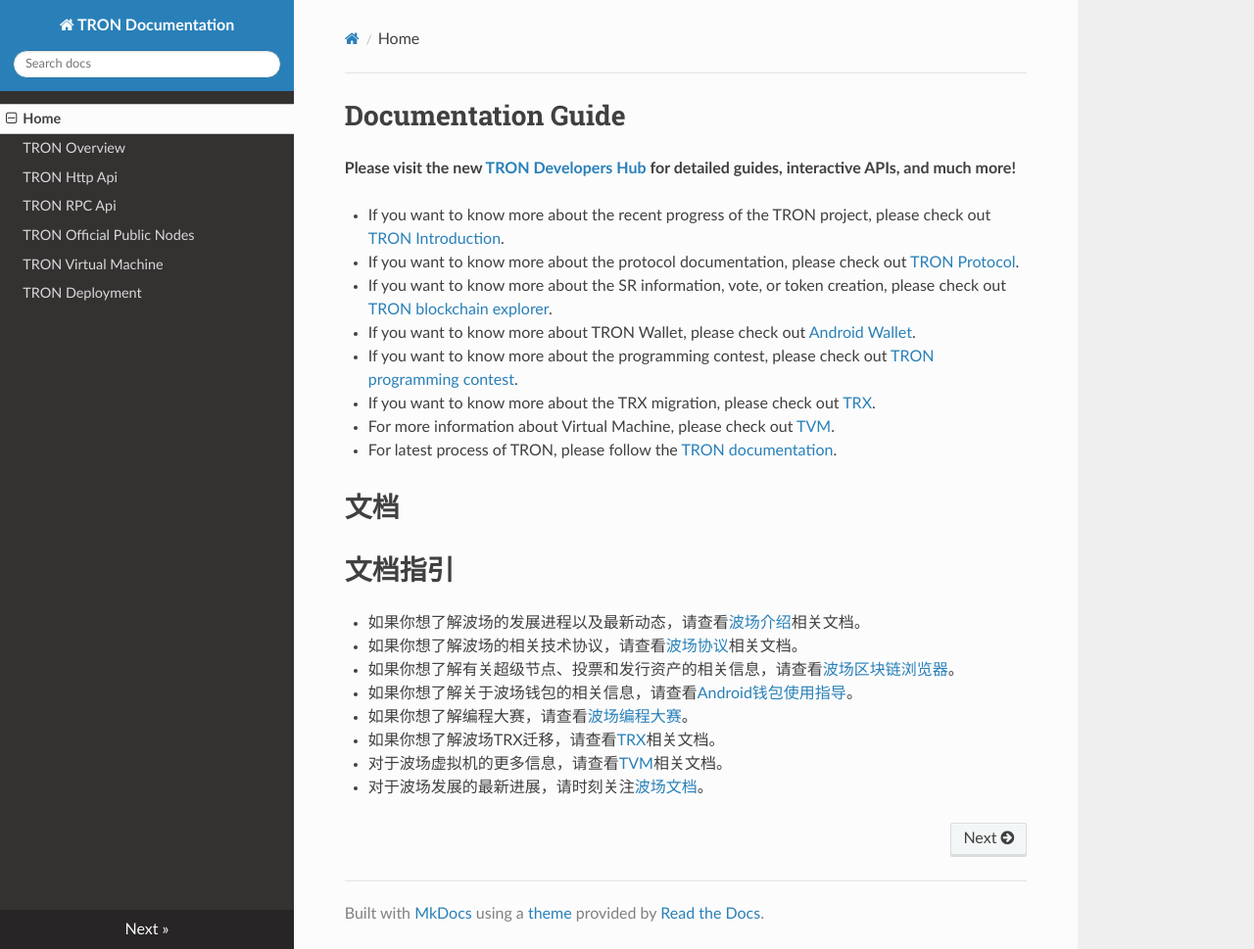
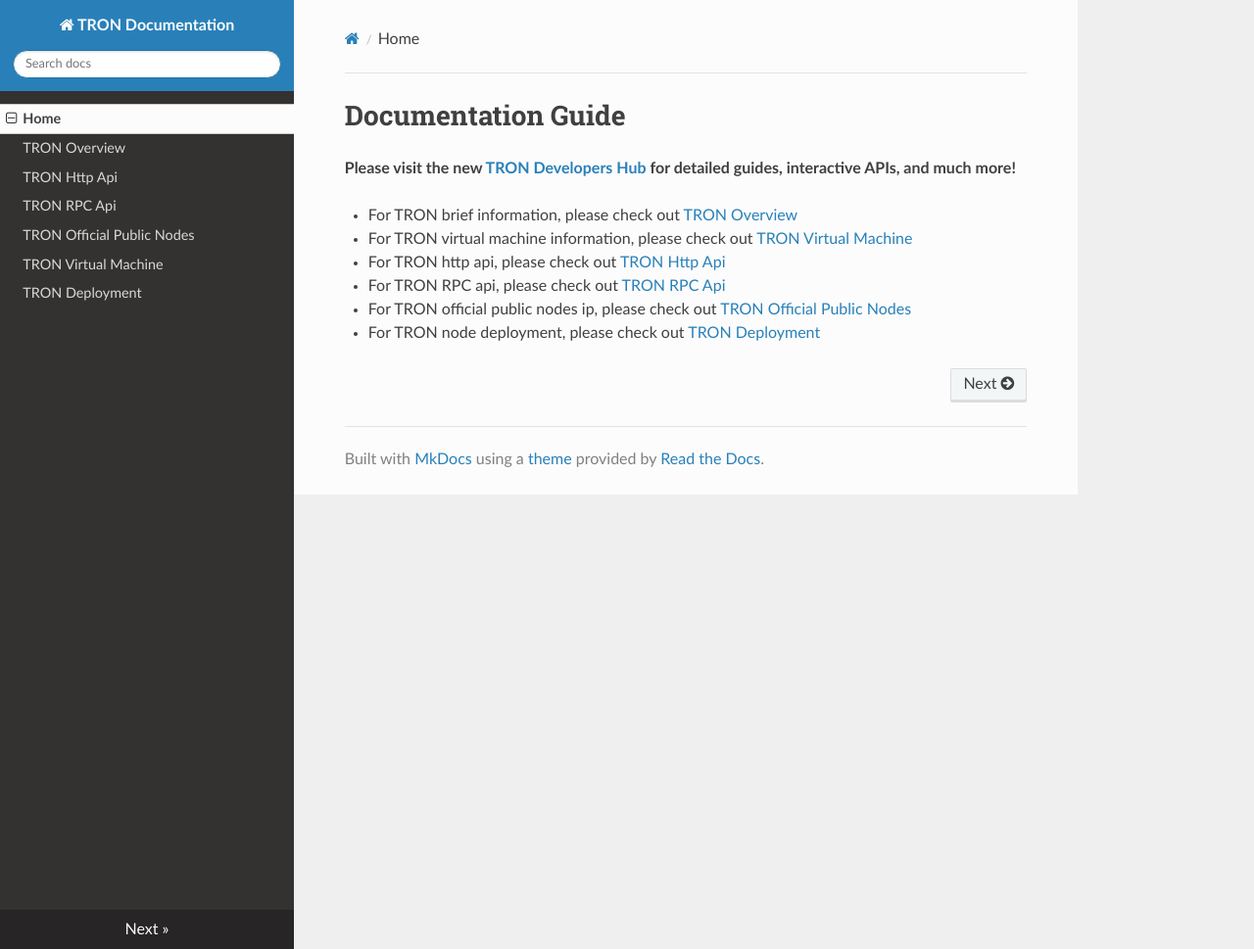
Before and after one commit to tronprotocol/documentation, an MkDocs documentation site: the page built from docs/index.md, in a window 1280 px wide and 969 px high. Shown: the whole window at 98% size. Built offline with MkDocs 1.6.1, drawn with Linux system fonts in a browser that asks for light colours; nearby versions of some CDN libraries.

Commit message:
add index file

```diff
--- a/docs/index.md
+++ b/docs/index.md
@@ -2,29 +2,9 @@
 
 **Please visit the new [TRON Developers Hub](https://developers.tron.network/) for detailed guides, interactive APIs, and much more!**
 
-+ If you want to know more about the recent progress of the TRON project, please check out [TRON Introduction](https://github.com/tronprotocol/Documentation/tree/master/English_Documentation/TRON_Introduction).
-+ If you want to know more about the protocol documentation, please check out [TRON Protocol](https://github.com/tronprotocol/Documentation/tree/master/English_Documentation/TRON_Protocol).
-+ If you want to know more about the SR information, vote, or token creation, please check out [TRON blockchain explorer](https://github.com/tronprotocol/Documentation/tree/master/English_Documentation/TRON_Blockchain_Explorer).
-+ If you want to know more about TRON Wallet, please check out [Android Wallet](https://github.com/tronprotocol/Documentation/blob/master/English_Documentation/Android_Wallet/Guide_to_Android_Wallet.md).
-+ If you want to know more about the programming contest, please check out [TRON programming contest](https://github.com/tronprotocol/Documentation/tree/master/English_Documentation/TRON_Programming_Contest).
-+ If you want to know more about the TRX migration, please check out [TRX](https://github.com/tronprotocol/Documentation/tree/master/TRX).
-+ For more information about Virtual Machine, please check out [TVM](https://github.com/tronprotocol/Documentation/blob/master/English_Documentation/TRON_Virtual_Machine/Virtual_Machine_Introduction.md).
-+ For latest process of TRON, please follow the [TRON documentation](https://github.com/tronprotocol/Documentation/tree/master/English_Documentation).
-
-
-
-
-
-
-# 文档
-
-# 文档指引
-
-+ 如果你想了解波场的发展进程以及最新动态，请查看[波场介绍](https://github.com/tronprotocol/Documentation/tree/master/中文文档/波场介绍)相关文档。
-+ 如果你想了解波场的相关技术协议，请查看[波场协议](https://github.com/tronprotocol/Documentation/tree/master/中文文档/波场协议)相关文档。
-+ 如果你想了解有关超级节点、投票和发行资产的相关信息，请查看[波场区块链浏览器](https://github.com/tronprotocol/Documentation/tree/master/中文文档/波场区块链浏览器介绍)。
-+ 如果你想了解关于波场钱包的相关信息，请查看[Android钱包使用指导](https://github.com/tronprotocol/Documentation/blob/master/中文文档/Android钱包/Android钱包使用指导.md)。
-+ 如果你想了解编程大赛，请查看[波场编程大赛](https://github.com/tronprotocol/Documentation/tree/master/中文文档/波场编程大赛)。
-+ 如果你想了解波场TRX迁移，请查看[TRX](https://github.com/tronprotocol/Documentation/tree/master/TRX)相关文档。
-+ 对于波场虚拟机的更多信息，请查看[TVM](https://github.com/tronprotocol/Documentation/blob/master/English_Documentation/TRON_Virtual_Machine/Virtual_Machine_Introduction.md)相关文档。
-+ 对于波场发展的最新进展，请时刻关注[波场文档](https://github.com/tronprotocol/Documentation/tree/master/中文文档)。
++ For TRON brief information, please check out [TRON Overview](Tron-overview.md)
++ For TRON virtual machine information, please check out [TRON Virtual Machine](Tron-VM.md)
++ For TRON http api, please check out [TRON Http Api](Tron-http.md)
++ For TRON RPC api, please check out [TRON RPC Api](Tron-rpc.md)
++ For TRON official public nodes ip, please check out [TRON Official Public Nodes](Official_Public_Node.md)
++ For TRON node deployment, please check out [TRON Deployment](SolidityNode&FullNode_Deployment.md)
```
